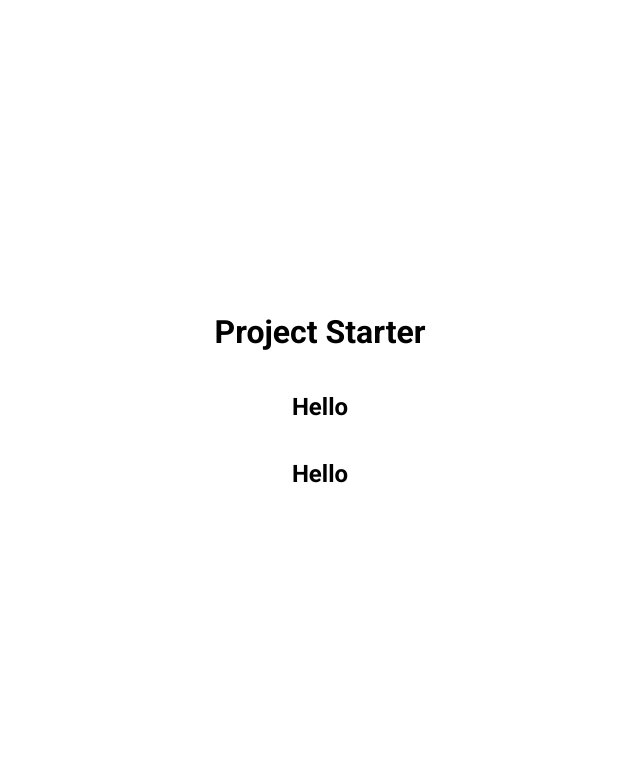
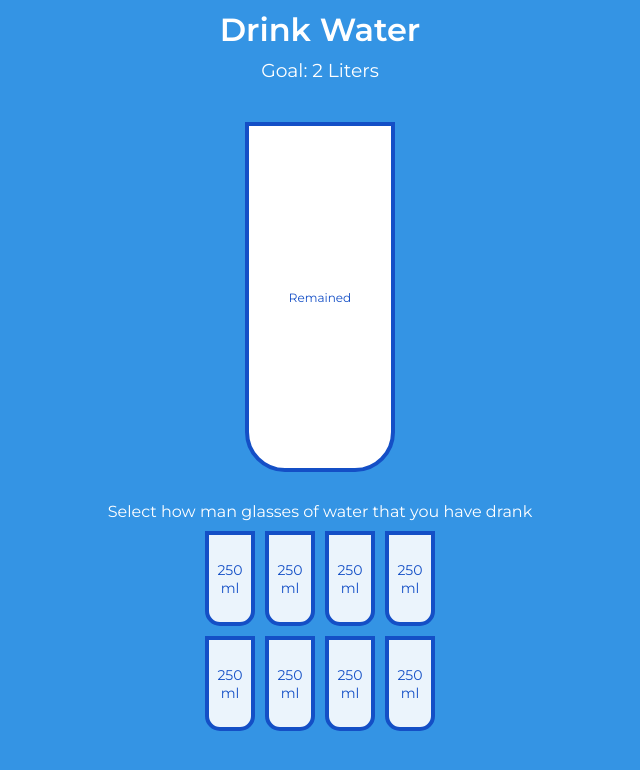
Before and after one commit to oliviercagnat/javascript-drinkwater, a plain HTML site: page index.html in a window 1280 px wide. Shown: the whole page, without its empty margins (320-960 px from the left). Drawn offline with Linux system fonts and the light colour scheme.

Commit message:
do html and css

```diff
--- a/index.html
+++ b/index.html
@@ -6,12 +6,32 @@
     <meta name="viewport" content="width=device-width, initial-scale=1.0">
     <link rel="stylesheet" href="https://cdnjs.cloudflare.com/ajax/libs/font-awesome/6.1.1/css/all.min.css" integrity="sha512-KfkfwYDsLkIlwQp6LFnl8zNdLGxu9YAA1QvwINks4PhcElQSvqcyVLLD9aMhXd13uQjoXtEKNosOWaZqXgel0g==" crossorigin="anonymous" referrerpolicy="no-referrer" />
     <link rel="stylesheet" href="style.css">
-    <title>My project</title>
+    <title>Drink Water</title>
 </head>
 <body>
-    <h1>Project Starter </h1>
-    <h2>Hello </h2>
-    <h2>Hello </h2>
+    <h1>Drink Water </h1>
+    <h3>Goal: 2 Liters </h3>
+
+    <div class="cup">
+        <div class="remained" id="remained">
+            <span id="liters"></span>
+            <small>Remained </small>
+        </div>
+        <div class="percentage" id="percentage"></div>
+    </div>
+
+    <p class="text">Select how man glasses of water that you have drank </p>
+
+    <div class="cups">
+        <div class="cup cup-small">250 ml</div>
+        <div class="cup cup-small">250 ml</div>
+        <div class="cup cup-small">250 ml</div>
+        <div class="cup cup-small">250 ml</div>
+        <div class="cup cup-small">250 ml</div>
+        <div class="cup cup-small">250 ml</div>
+        <div class="cup cup-small">250 ml</div>
+        <div class="cup cup-small">250 ml</div>
+    </div>
     <script src="script.js"></script>
 </body>
 </html>
--- a/style.css
+++ b/style.css
@@ -1,15 +1,105 @@
-@import url('https://fonts.googleapis.com/css2?family=Maven+Pro:wght@400;500;600&family=Poppins:wght@200;300;400;500;600;700;800&family=Roboto+Mono:wght@400;500&family=Roboto:wght@400;700&family=Russo+One&display=swap');
+@import url('https://fonts.googleapis.com/css2?family=Montserrat:wght@400;600&family=Roboto:wght@400;700&display=swap');
+:root {
+    --border-color: #144fc6;
+    --fill-color: #6ab3f8;
+}
 
 * {
     box-sizing: border-box;
 }
 
 body {
-    font-family: 'Roboto', sans-serif;
+    background-color: #3494e4;
+    color: white;
+    font-family: 'Montserrat', sans-serif;
     margin: 0;
     display: flex;
     flex-direction: column;
     align-items: center;
     justify-content: center;
-    height: 100vh;
+    margin-bottom: 40px;
 }
+
+h1 {
+    margin: 10px 0 0;
+}
+
+h3 {
+    font-weight: 400;
+    margin: 10px;
+}
+
+.cup {
+    background-color: white;
+    border: 4px solid var(--border-color);
+    color: var(--border-color);
+    border-radius: 0 0 40px 40px;
+    height: 350px;
+    width: 150px;
+    margin: 30px;
+    display: flex;
+    flex-direction: column;
+    overflow: hidden;
+}
+
+.cup.cup-small {
+    width: 50px;
+    height: 95px;
+    border-radius: 0 0 15px 15px;
+    background-color: rgba(255, 255, 255, 0.9);
+    cursor: pointer;
+    font-size: 14px;
+    align-items: center;
+    justify-content: center;
+    text-align: center;
+    margin: 5px;
+    transition: 0.3s ease;
+}
+
+.cup.cup-small.full {
+    background-color: var(--fill-color);
+    color: white;
+}
+
+.cups {
+    display: flex;
+    flex-wrap: wrap;
+    width: 280px;
+    align-items: center;
+    justify-content: center;
+}
+
+.remained {
+    display: flex;
+    flex-direction: column;
+    align-items: center;
+    justify-content: center;
+    text-align: center;
+    flex: 1;
+    transition: 0.3s ease;
+}
+
+.remained span {
+    font-size: 20px;
+    font-weight: bold;
+}
+
+.remained small {
+    font-size: 12px;
+}
+
+.percentage {
+    background-color: var(--fill-color);
+    display: flex;
+    align-items: center;
+    justify-content: center;
+    font-weight: bold;
+    font-size: 30px;
+    height: 0;
+    transition: 0.3s ease;
+}
+
+.text {
+    text-align: center;
+    margin: 0 0 5px;
+}
```
